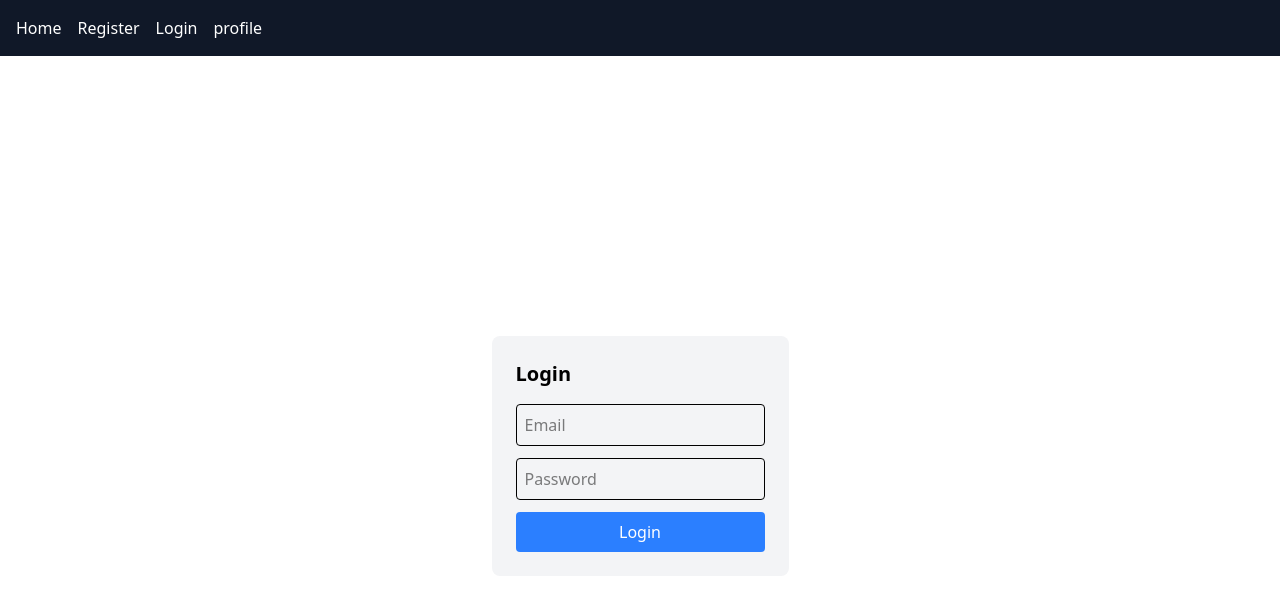
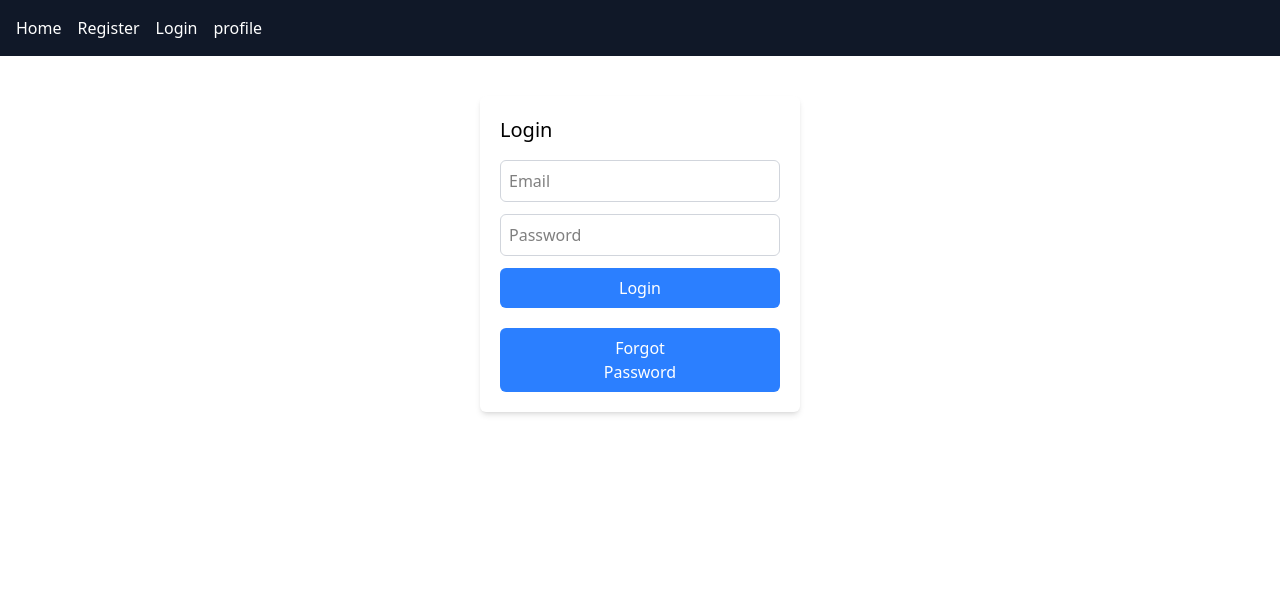
Before and after one commit to sugu2344/frontend-blogging-App, a React (Vite) app: page /login in a window 1280 px wide. Shown: the top 590 px of the page. Built offline with nearby package versions, Linux system fonts and the light colour scheme; no server answers.

Commit message:
profile details done while login

```diff
--- a/src/layouts/layout.jsx
+++ b/src/layouts/layout.jsx
@@ -1,7 +1,10 @@
 import React from "react";
 import { Link } from "react-router";
+import { useSelector } from "react-redux";
+import { selectUser } from "../redux/features/auth/userSlice";
 
 const Layout = ({ children }) => {
+  const { user } = useSelector(selectUser);
   return (
     <div className="min-h-screen flex flex-col">
       <nav className="bg-gray-900 text-white p-4 flex justify-between">
--- a/src/loaders/unit/authLoader.js
+++ b/src/loaders/unit/authLoader.js
@@ -1,14 +1,14 @@
-// import authServices from "../../services/authServices";
+import authServices from "../../services/authServices";
 
-// const authLoader = async () => {
-//   try {
-//     const response = await authServices.profile();
-//     console.log("User Data from API:", response.data);
-//     return response.data;
-//   } catch (error) {
-//     console.error("Error fetching user profile:", error);
-//     return null;
-//   }
-// };
+const authLoader = async () => {
+  try {
+    const response = await authServices.profile();
+    console.log("User Data from API:", response.data);
+    return response.data;
+  } catch (error) {
+    console.error("Error fetching user profile:", error);
+    return null;
+  }
+};
 
-// export default authLoader;
+export default authLoader;
--- a/src/pages/login.jsx
+++ b/src/pages/login.jsx
@@ -1,54 +1,66 @@
-import { useState } from "react";
+import { toast } from "react-toastify";
+import {
+  selectEmail,
+  selectPassword,
+  setPassword,
+  setEmail,
+} from "../redux/features/auth/loginSlice";
+import { useDispatch, useSelector } from "react-redux";
+import authServices from "../services/authServices";
 import { useNavigate } from "react-router-dom";
-import authServices from "../services/authServices";
 
 const Login = () => {
-  const [email, setEmail] = useState("");
-  const [password, setPassword] = useState("");
-  const [error, setError] = useState(null);
+  const email = useSelector(selectEmail);
+  const password = useSelector(selectPassword);
   const navigate = useNavigate();
+  const dispatch = useDispatch();
 
   const handleLogin = async (e) => {
     e.preventDefault();
-    setError(null);
+
     try {
       const response = await authServices.login({ email, password });
-      localStorage.setItem("token", response.data.token);
-      console.log(response);
-      navigate("/profile");
+
+      if (response.status === 200) {
+        toast.success("Logged in successfully");
+        localStorage.setItem("token", response.data.token);
+        dispatch(setEmail(""));
+        dispatch(setPassword(""));
+        navigate("/");
+        window.location.reload();
+      } else {
+        toast.error(response.data.message);
+      }
     } catch (error) {
-      setError(error.response?.data?.message || "Login failed");
+      toast.error(error.response?.data?.message || "Login failed");
     }
   };
 
   return (
-    <div className="flex justify-center items-center h-screen">
-      <form onSubmit={handleLogin} className="bg-gray-100 p-6 rounded-lg">
-        <h2 className="text-xl font-semibold mb-4">Login</h2>
-        {error && <p className="text-red-500">{error}</p>}
+    <div className="max-w-xs mx-auto mt-10 bg-white p-5 rounded-md shadow-md">
+      <h2 className="text-xl mb-4">Login</h2>
+      <form className="space-y-3 flex flex-col" onSubmit={handleLogin}>
         <input
+          name="email"
           type="email"
           placeholder="Email"
+          className="p-2 border border-gray-300 rounded-md"
           value={email}
-          onChange={(e) => setEmail(e.target.value)}
-          className="block w-full p-2 mb-3 border rounded"
-          required
+          onChange={(e) => dispatch(setEmail(e.target.value))}
         />
         <input
+          name="password"
           type="password"
           placeholder="Password"
+          className="p-2 border border-gray-300 rounded-md"
           value={password}
-          onChange={(e) => setPassword(e.target.value)}
-          className="block w-full p-2 mb-3 border rounded"
-          required
+          onChange={(e) => dispatch(setPassword(e.target.value))}
         />
-        <button
-          type="submit"
-          className="w-full bg-blue-500 text-white p-2 rounded"
-        >
-          Login
-        </button>
+        <button className="bg-blue-500 text-white p-2 rounded-md">Login</button>
       </form>
+      <button className="bg-blue-500 text-white p-2 px-20 mt-5 rounded-md">
+        <a href="/forgotPassword">Forgot Password</a>
+      </button>
     </div>
   );
 };
--- a/src/pages/userprofile.jsx
+++ b/src/pages/userprofile.jsx
@@ -5,18 +5,15 @@ import { selectUser } from "../redux/features/auth/userSlice";
 
 const Profile = () => {
   const navigate = useNavigate();
-  const user = useSelector(selectUser);
+  const user = useSelector(selectUser)?.user;
 
   useEffect(() => {
-    console.log("User in Profile Component:", user);
     if (!user) {
-      navigate("/login", { replace: true });
+      navigate("/", { replace: true });
     }
   }, [user, navigate]);
 
-  if (!user) {
-    return null;
-  }
+  if (!user) return null;
 
   return (
     <div>
@@ -27,15 +24,9 @@ const Profile = () => {
         <div className="w-1/3">
           <div className="bg-gray-200 p-4 rounded-lg">
             <h2 className="text-xl font-semibold">User Details</h2>
-            <p className="mt-2">
-              <strong>Name:</strong> {user.name}
-            </p>
-            <p className="mt-2">
-              <strong>Email:</strong> {user.email}
-            </p>
-            <p className="mt-2">
-              <strong>Role:</strong> {user.role}
-            </p>
+            <p className="mt-2">Name: {user.name}</p>
+            <p className="mt-2">Email: {user.email}</p>
+            <p className="mt-2">Role: {user.role}</p>
           </div>
         </div>
       </div>
--- a/src/router.jsx
+++ b/src/router.jsx
@@ -3,13 +3,13 @@ import App from "./App";
 import Home from "./pages/home";
 import Register from "./pages/register";
 import Login from "./pages/login";
-// import authLoader from "./loaders/unit/authLoader";
+import authLoader from "./loaders/unit/authLoader";
 import Profile from "./pages/userprofile";
 const routes = [
   {
     path: "/",
     element: <App />,
-    // loader: authLoader,
+    loader: authLoader,
     children: [
       {
         path: "",
--- a/src/services/instance.js
+++ b/src/services/instance.js
@@ -1,15 +1,21 @@
 import axios from "axios";
 
-const baseURL = "http://127.0.0.1:7777/user"; // Change the base URL to your backend URL
-
 const instance = axios.create({
-  baseURL,
+  baseURL: "http://127.0.0.1:7777/user",
   timeout: 3000,
   headers: {
     "Content-Type": "application/json",
-    Authorization: `Bearer ${localStorage.getItem("token")}`, // Add the token in the Authorization header
   },
   withCredentials: true,
 });
 
+// Set token dynamically
+instance.interceptors.request.use((config) => {
+  const token = localStorage.getItem("token");
+  if (token) {
+    config.headers.Authorization = `Bearer ${token}`;
+  }
+  return config;
+});
+
 export default instance;
```
